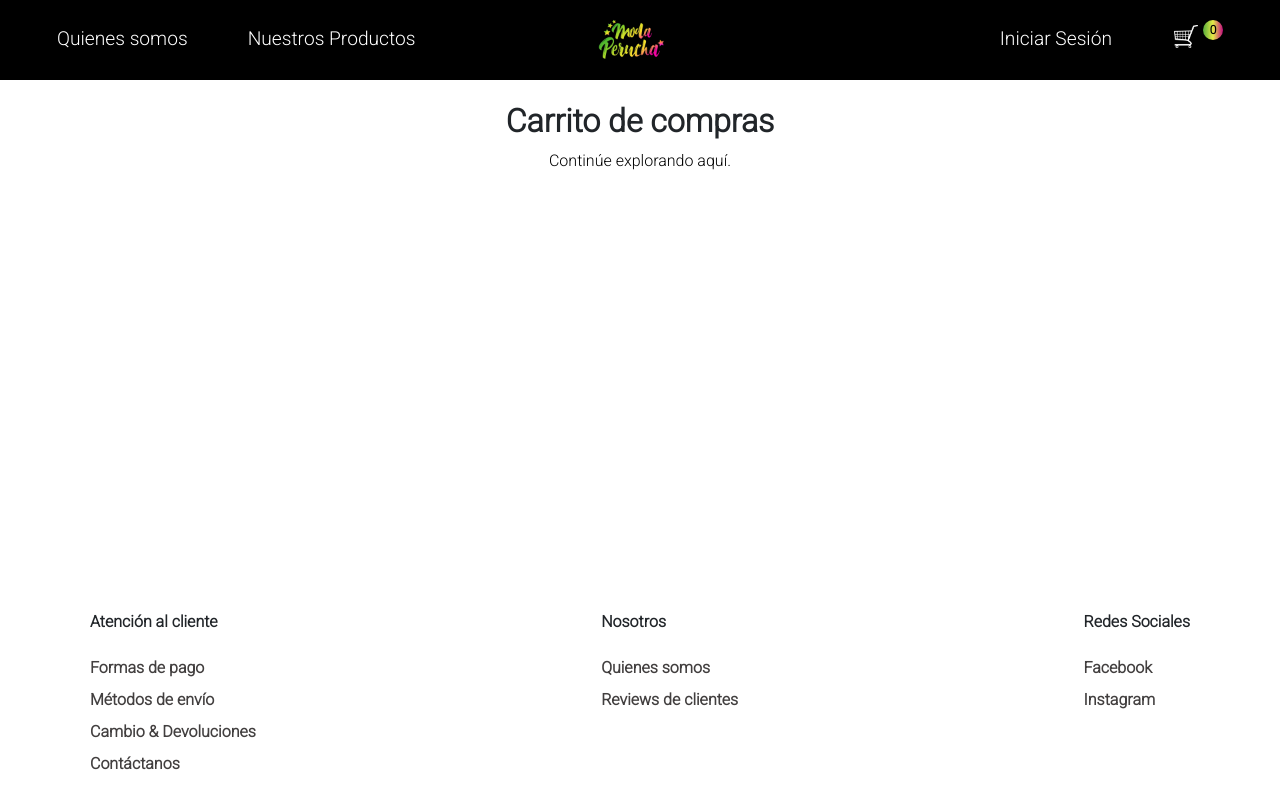
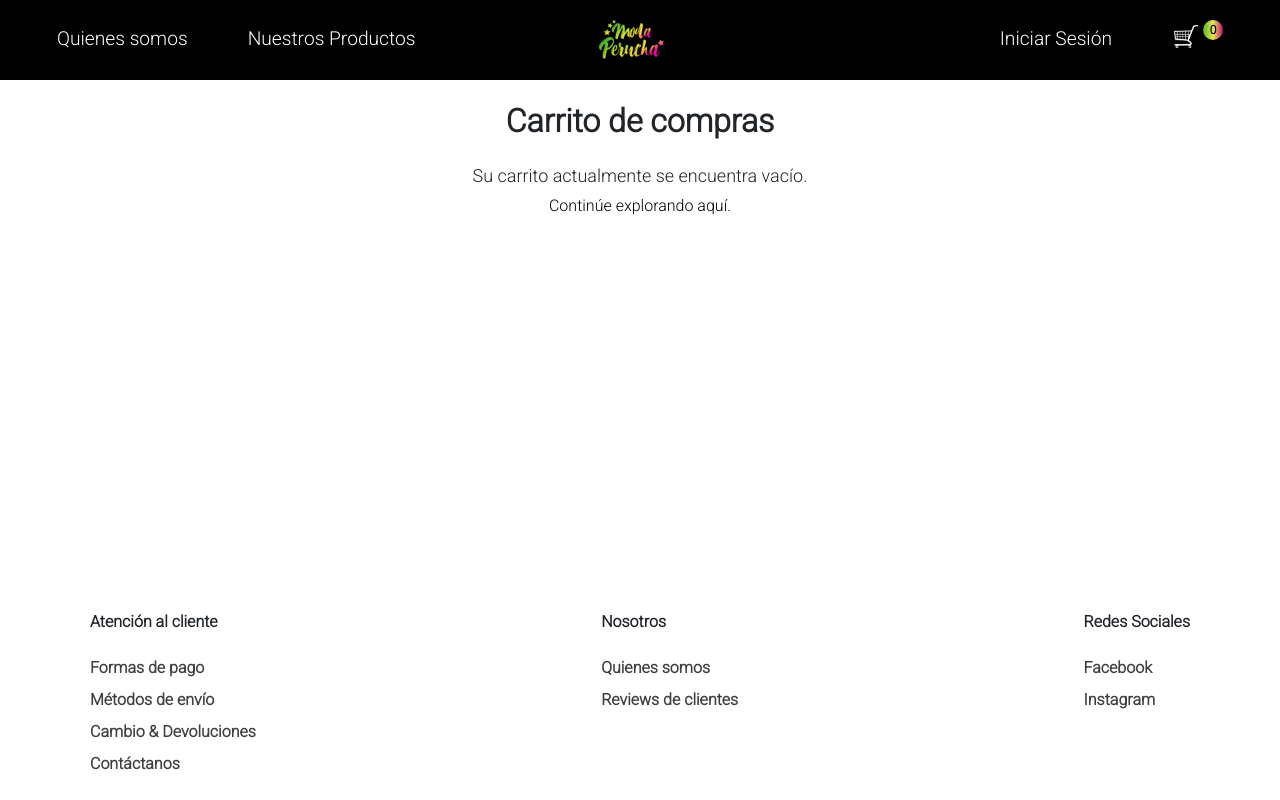
Before and after one commit to dbranco86/Pre-Entrega1-Branco, a React (Vite) app: page /cart in a window 1280 px wide. Built offline with nearby package versions, Linux system fonts and the light colour scheme.

Commit message:
Estilando pagina checkout

```diff
--- a/src/components/main/cart/item/index.jsx
+++ b/src/components/main/cart/item/index.jsx
@@ -10,15 +10,15 @@ function CartItem({onAddToCart, onDecreaseItem, onRemoveItem, id, image, name, p
             <div className='cartContentContainer'>
             <p className='cartProductName'>{name}</p>
                 <p className='cartPrice'>USD {price}</p>
-                <p className='cartQuantity'>qty: {quantity}</p>
-                <p className='cartStock'>{stock} left</p>
+                <p className='cartQuantity'>cantidad: {quantity}</p>
+                <p className='cartStock'>quedan {stock}</p>
                 <div className='cartActions'>
                     <div className='buttonContanier'>
                         <button onClick={() => onAddToCart(id)} className='cartButttonAdd'>+</button>
                         <button onClick={() => onDecreaseItem(id)} className='cartButttonDecrease'>-</button>
                     </div>
                     <div className='containerCartButtonRemove'>
-                        <button onClick={() => onRemoveItem(id)} className='cartButttonRemove'>Remove</button>
+                        <button onClick={() => onRemoveItem(id)} className='cartButttonRemove'>Eliminar</button>
                     </div>
                 </div>
             </div>
--- a/src/components/main/cart/item/styles.css
+++ b/src/components/main/cart/item/styles.css
@@ -3,7 +3,6 @@
     flex-direction: row;
     margin: 1rem;
     padding: 1rem;
-    width: 100%;
     height: auto;
     box-shadow: 0 0.1rem 0.3rem rgba(0, 0, 0, 0.2);
 }
@@ -77,6 +76,10 @@
     background-color: #000;
     color: #fff;
 }
+.cartProductName{
+    font-weight: bold;
+}
+
 
 
 @media(max-width: 768px){
--- a/src/pages/cart/index.jsx
+++ b/src/pages/cart/index.jsx
@@ -42,10 +42,15 @@ function Cart () {
                 <h2>Carrito de compra</h2>
             </div>
             <div className='cartContainer'>
-                <div className='cartContainerTitle'>
-                    <h2>Carrito de compras</h2>
-                    {cart.length === 0 && <h3>Su carrito actualmente se encuentra vacio</h3> && <p><Link to="/products">Continúe explorando aquí.</Link></p>}
-                </div>
+            <div className='cartContainerTitle'>
+                <h2>Carrito de compras</h2>
+                {cart.length === 0 && (
+                    <>
+                        <h3>Su carrito actualmente se encuentra vacío.</h3>
+                        <p><Link to="/products">Continúe explorando aquí.</Link></p>
+                    </>
+                )}
+            </div>
                 {
                     cart?.length > 0 && cart.map((product) => (
                         <CartItem key={product.id} {...product} onAddToCart={onAddToCart} onDecreaseItem={onDecreaseItem} onRemoveItem={onRemoveItem} />
--- a/src/pages/cart/styles.css
+++ b/src/pages/cart/styles.css
@@ -26,6 +26,8 @@
 }
 .cartContainerTitle h3{
     font-size: large;
+    margin-top: 1rem;
+    text-align: center;
 }
 .cartContainerTitle a{
     color: #000;
--- a/src/pages/checkout/styles.css
+++ b/src/pages/checkout/styles.css
@@ -1,8 +1,7 @@
 .checkoutContainer {
     display: flex;
     flex-direction: row;
-    justify-content: space-between;
-    align-items: center;
+    width: -webkit-fill-available;
     padding: 2rem;
     margin-top: 4rem;
 }
@@ -45,6 +44,8 @@
 }
 .cartCheckoutContainer{
     width: 50%;
+    max-height: 45rem;
+    overflow: auto;
 }
 
 @media(max-width: 768px){
@@ -55,4 +56,9 @@
     .checkoutContainer{
         flex-direction: column;
     }
+    .cartCheckoutContainer{
+        width: 100%;
+        max-height: none;
+        margin-top: 5rem;
+    }
 }
```
